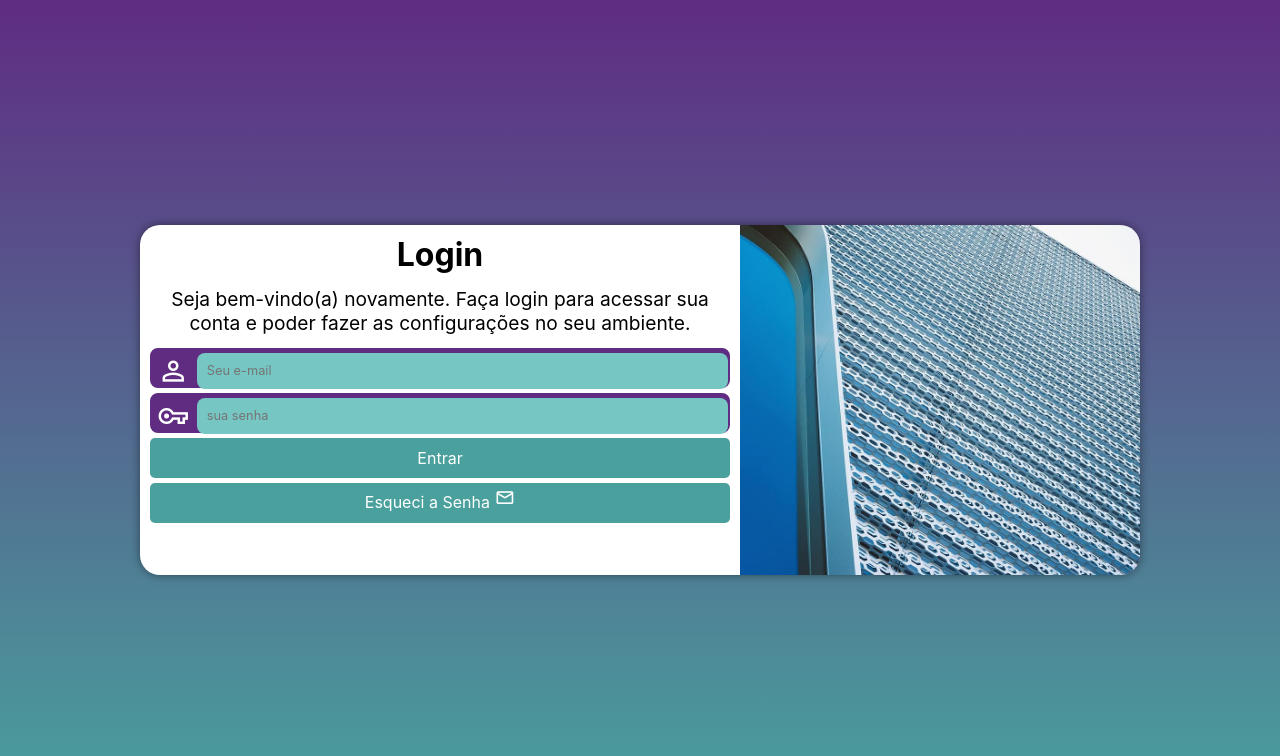
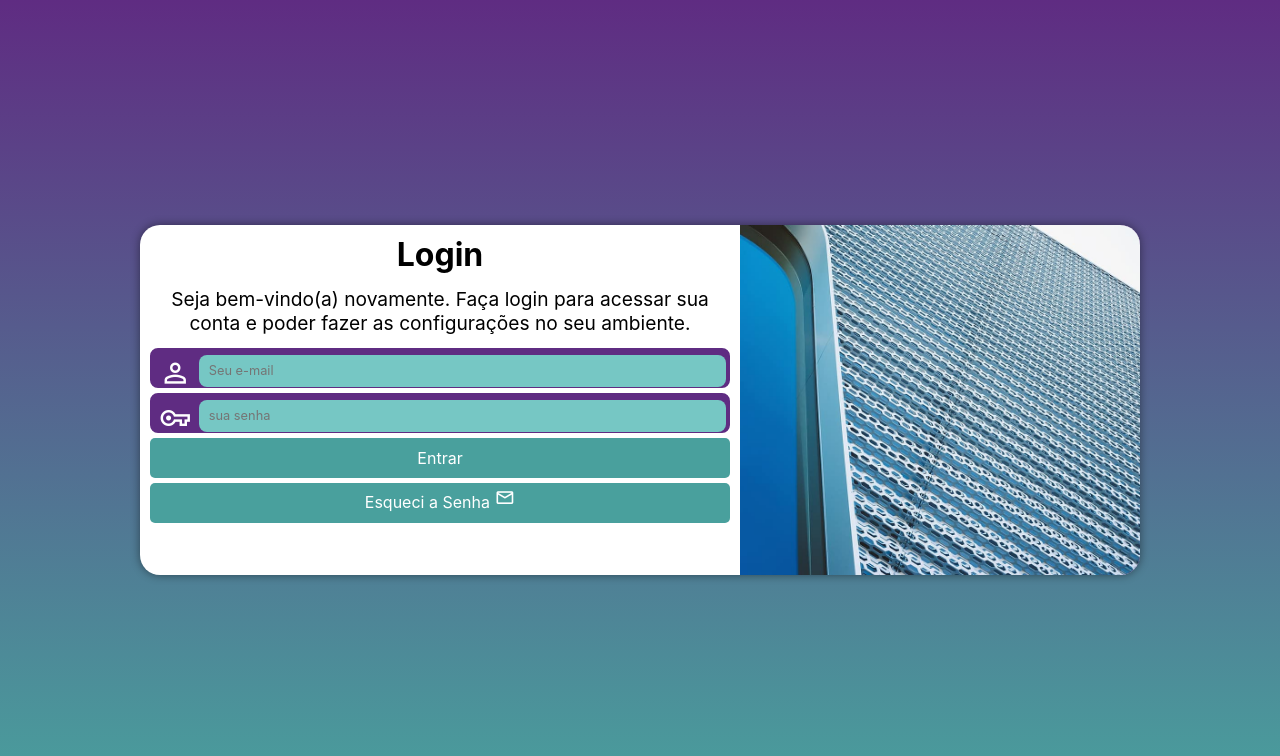
Before and after one commit to LuizGiehl/projeto-login, a plain HTML site: page index.html in a window 1280 px wide. Drawn offline with nearby package versions, Linux system fonts and the light colour scheme.

Commit message:
Update style.css

```diff
--- a/estilos/style.css
+++ b/estilos/style.css
@@ -72,7 +72,7 @@ div#formulario > p {
 
 form > div.campo{
     background-color: #5f2c82;
-    border: 2px solid #5f2c82;
+    border: 4px solid #5f2c82;
     display: block;
     width: 100%;
     height: 40px;
@@ -99,7 +99,7 @@ div.campo > input{
     border: 0px;
     border-radius: 8px;
     padding: 10px;
-    transform: translateY(-12px);
+    transform: translateY(-14px);
 }
 
 div.campo > input:focus-within{
```
